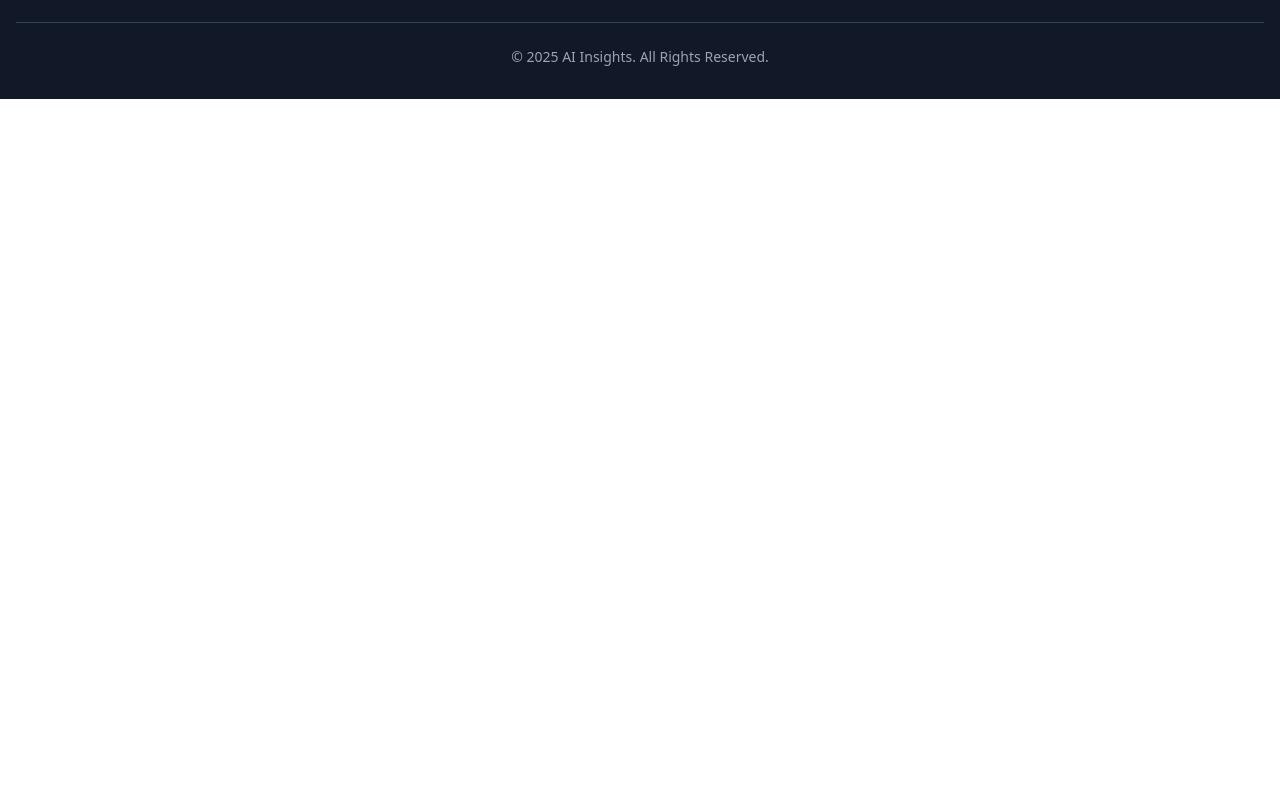
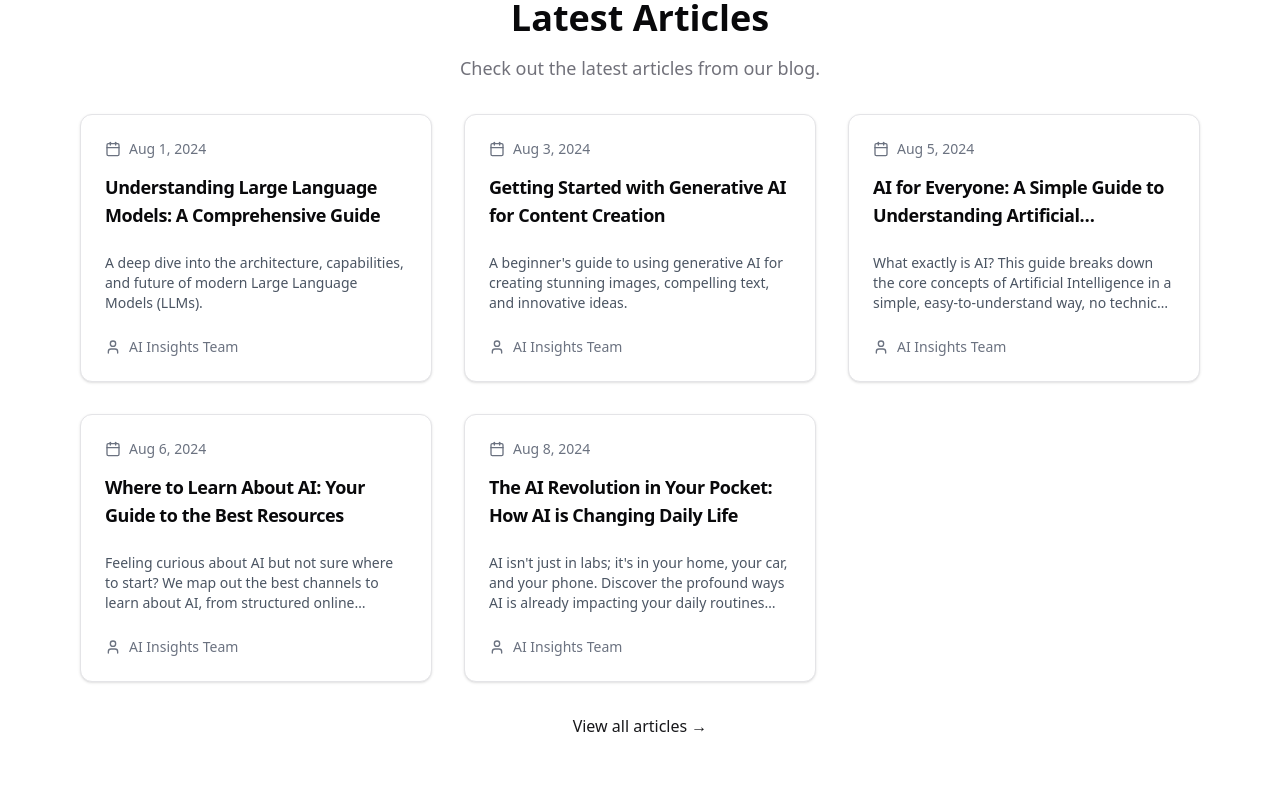
Before and after one commit to ericmeekins/AI-new, a Next.js app: page / in a window 1280 px wide. Shown: the part 2567-3360 px from the top of the page. Before the commit the page ends 2666 px from the top, so only its background shows below. Built offline with nearby package versions, Linux system fonts and the light colour scheme.

Commit message:
feat: add latest posts section to homepage

```diff
--- a/src/app/page.tsx
+++ b/src/app/page.tsx
@@ -2,6 +2,7 @@ import { ActionSection } from "@/components/ActionSection";
 import { Cards } from "@/components/Cards";
 import { Faq } from "@/components/Faq";
 import { HeroSection } from "@/components/HeroSection";
+import { LatestPosts } from "@/components/LatestPosts";
 
 export default function Home() {
   return (
@@ -10,6 +11,7 @@ export default function Home() {
       <Cards />
       <ActionSection />
       <Faq />
+      <LatestPosts />
     </>
   );
 }
--- /dev/null
+++ b/src/components/LatestPosts.tsx
@@ -0,0 +1,35 @@
+import { Card } from "@/components/Card";
+import { posts } from "@/lib/posts";
+import Link from "next/link";
+
+export function LatestPosts() {
+  const latestPosts = posts.slice(0, 5);
+
+  return (
+    <section className="container py-16">
+      <div className="flex flex-col items-center gap-4">
+        <h2 className="text-4xl font-bold">Latest Articles</h2>
+        <p className="text-lg text-muted-foreground">
+          Check out the latest articles from our blog.
+        </p>
+      </div>
+      <div className="mt-8 grid gap-8 md:grid-cols-2 lg:grid-cols-3">
+        {latestPosts.map((post) => (
+          <Card
+            key={post.slug}
+            slug={post.slug}
+            title={post.title}
+            author={post.author}
+            date={post.date}
+            excerpt={post.excerpt}
+          />
+        ))}
+      </div>
+      <div className="mt-8 flex justify-center">
+        <Link href="/blog" className="text-primary hover:underline">
+          View all articles &rarr;
+        </Link>
+      </div>
+    </section>
+  );
+}
```
